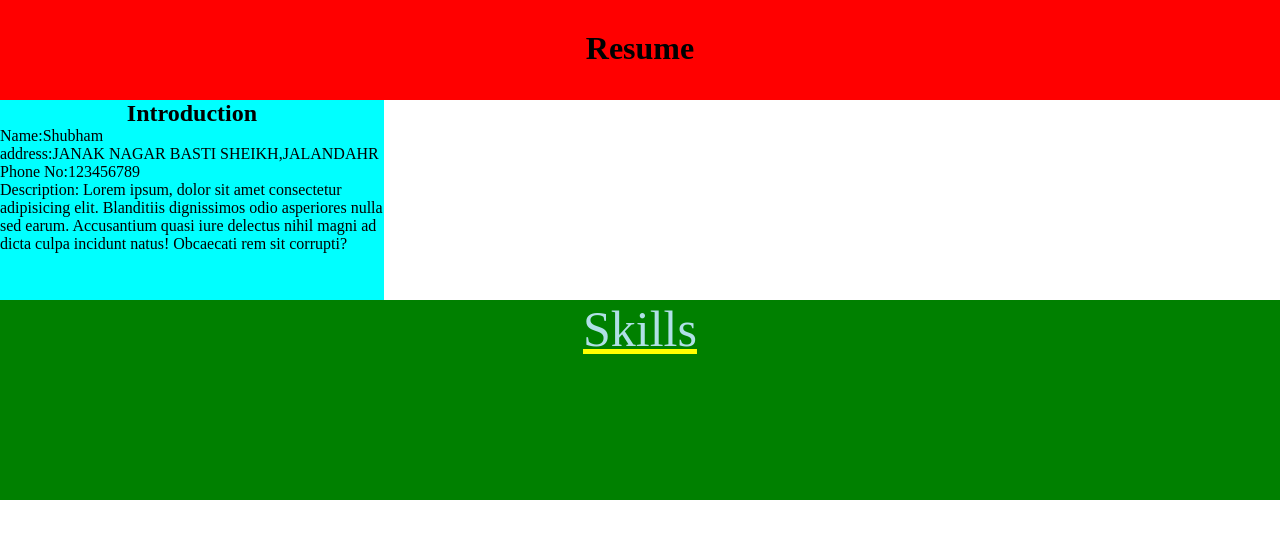
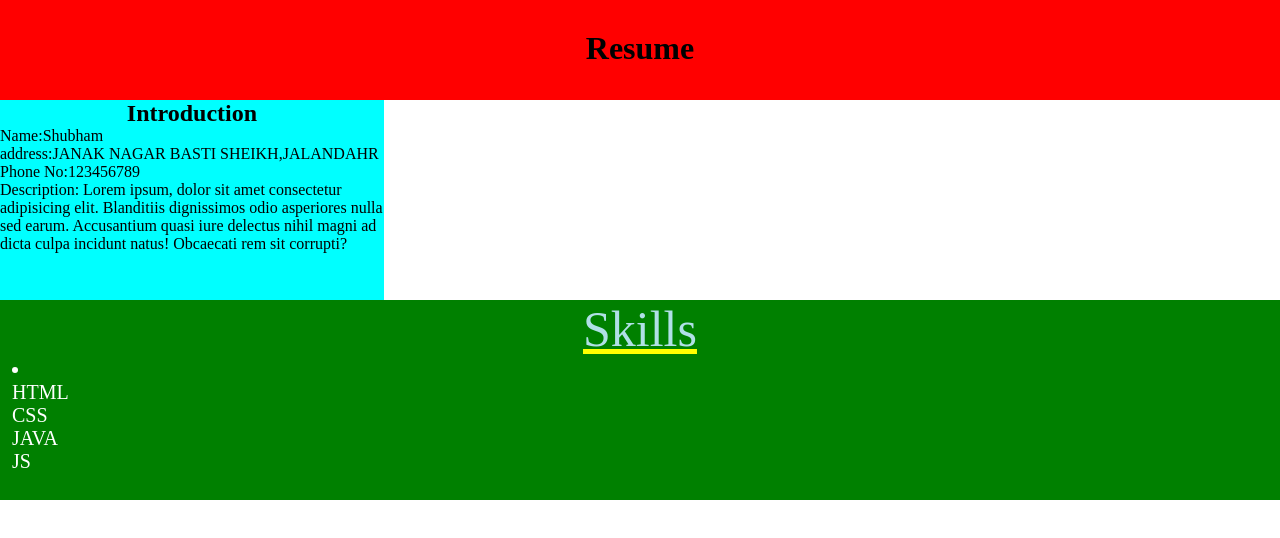
Before and after one commit to Shubham138g/Html_css, a plain HTML site: page 002_resume.html in a window 1280 px wide. Drawn offline with Linux system fonts and the light colour scheme.

Commit message:
adding resume

```diff
--- a/002.css
+++ b/002.css
@@ -31,10 +31,21 @@
     height: 200px;
     width: 100%;
     text-align: center;
-    font-size: 50px;
+    font-size: 20px;
 
 }
-.skill p{
+ #skill{
     color: powderblue;
     text-decoration: underline solid yellow;
+    font-size: 50px;
 }
+
+.skill li{
+    text-align: left;
+    padding-left: 12px;
+    color: white;
+}
+.skill li ul{
+    color:white;
+    text-transform: uppercase;
+}
--- a/002_resume.html
+++ b/002_resume.html
@@ -19,7 +19,13 @@
         <p>Description: Lorem ipsum, dolor sit amet consectetur adipisicing elit. Blanditiis dignissimos odio asperiores nulla sed earum. Accusantium quasi iure delectus nihil magni ad dicta culpa incidunt natus! Obcaecati rem sit corrupti?</p>
     </div>
     <div class="skill">
-        <p>Skills</p>
+        <p id="skill">Skills</p>
+        <li>
+            <ul>html</ul>
+            <ul>css</ul>
+            <ul>java</ul>
+            <ul>js</ul>
+        </li>
     </div>
 </body>
 </html>
```
